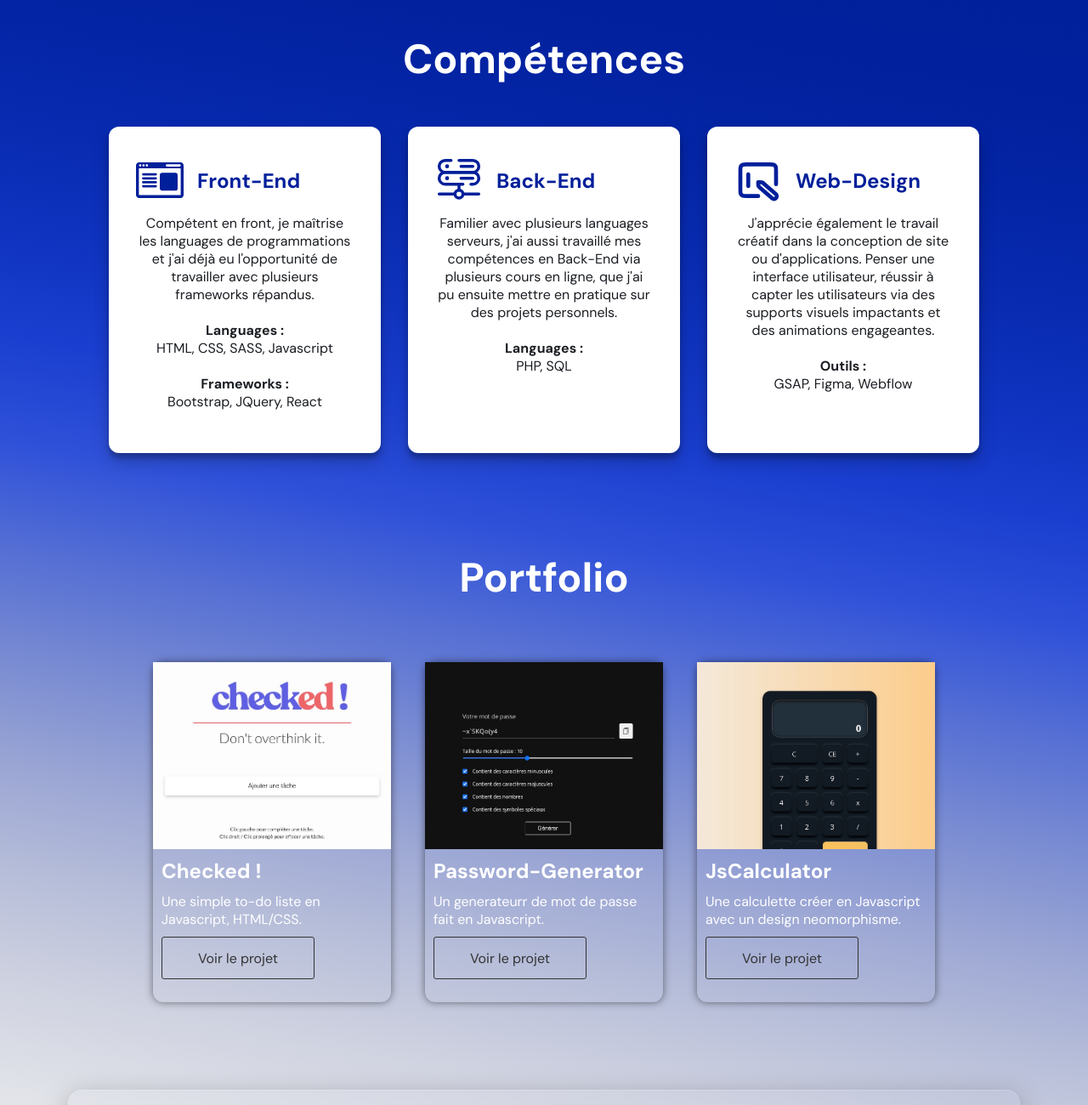
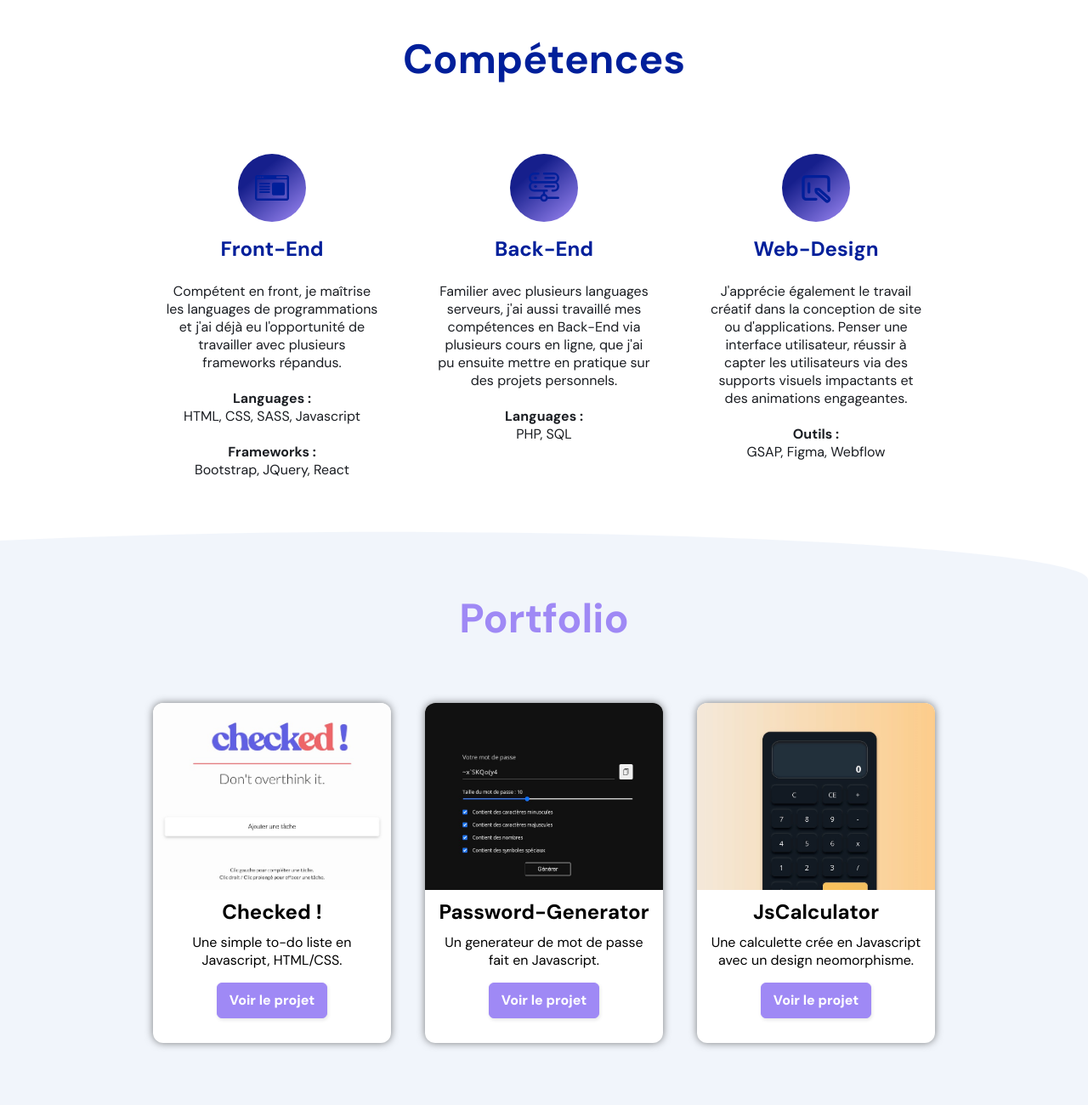
Before and after one commit to MaximeBordeau/MaximeBordeau.github.io, a website: page index.html in a window 1280 px wide. Shown: the part 820-2120 px from the top of the page at 85% size. Drawn offline with nearby package versions, Linux system fonts and the light colour scheme; a script that the page names is missing.

Commit message:
Add files via upload

```diff
--- a/index.html
+++ b/index.html
@@ -75,6 +75,8 @@
 
 
 
+
+
         <!-- <a href="#">
             <div class="bouton-fleche">
                 <img src="ressources/arrowDown.svg" alt="bouton-fleche" class="logo-fleche">
@@ -97,7 +99,10 @@
 
                 <div class="panel-competences" id="panel-competences-A">
                     <div class="flex-haut">
+                        <div class="container-svg">
+
                             <img src="ressources/webpage-svg.svg" alt="webpage-image" class="svg-competences">
+                        </div>
                         <h3>Front-End</h3>
                     </div>
 
@@ -119,7 +124,9 @@
 
                 <div class="panel-competences" id="panel-competences-B">
                     <div class="flex-haut">
+                        <div class="container-svg">
                             <img src="ressources/server-svg.svg" alt="computer-image" class="svg-competences">
+                        </div>
                         <h3>Back-End</h3>
                     </div>
                     <div class="flex-bas">
@@ -138,7 +145,9 @@
 
                 <div class="panel-competences" id="panel-competences-C">
                     <div class="flex-haut">
+                        <div class="container-svg">
                             <img src="ressources/drawing-tablet2-svg.svg" alt="tablet-image" class="svg-competences">
+                        </div>
                         <h3>Web-Design</h3>
                     </div>
                     <div class="flex-bas">
@@ -153,21 +162,41 @@
 
                 </div>
 
+
+
             </div>
+
+
         </section>
 
         <!-- Section Portfolio -->
 
+
+
         <section class="section-portfolio" id="port">
+
+            <div class="custom-shape-divider-top-1700650492">
+                <svg data-name="Layer 1" xmlns="http://www.w3.org/2000/svg" viewBox="0 0 1200 120"
+                    preserveAspectRatio="none">
+                    <path
+                        d="M600,112.77C268.63,112.77,0,65.52,0,7.23V120H1200V7.23C1200,65.52,931.37,112.77,600,112.77Z"
+                        class="shape-fill"></path>
+                </svg>
+            </div>
+
+
             <h2 class="titre-port">Portfolio</h2>
 
             <div class="container-portfolio">
+
                 <div class="item vague1">
                     <div class="cont-img-port">
                         <img src="ressources/todolist-cover.jpeg" alt="img portfolio">
                     </div>
+                    <div class="cont-text">
                         <h3>Checked !</h3>
                         <p>Une simple to-do liste en Javascript, HTML/CSS.</p>
+                    </div>
                     <a href="todo-list.html" class="btn-projets">Voir le projet</a>
                 </div>
 
@@ -175,8 +204,12 @@
                     <div class="cont-img-port">
                         <img src="ressources/password-generator-cover.jpg" alt="img portfolio">
                     </div>
+                    <div class="cont-text">
+
                         <h3>Password-Generator</h3>
-                    <p>Un generateurr de mot de passe fait en Javascript.</p>
+                        <p>Un generateur de mot de passe fait en Javascript.</p>
+                    </div>
+
                     <a href="password-generator.html" class="btn-projets">Voir le projet</a>
                 </div>
 
@@ -184,8 +217,12 @@
                     <div class="cont-img-port">
                         <img src="ressources/calculator-cover.jpg" alt="img portfolio">
                     </div>
+                    <div class="cont-text">
+
                         <h3>JsCalculator</h3>
-                    <p>Une calculette créer en Javascript avec un design neomorphisme.</p>
+                        <p>Une calculette crée en Javascript avec un design neomorphisme.</p>
+                    </div>
+
                     <a href="calculator.html" class="btn-projets">Voir le projet</a>
                 </div>
             </div>
@@ -244,7 +281,8 @@
 
 
                 <div class="texte-contact">
-                    <p>Intéressé par mon profil, vous souhaitez travailler sur un projet ? <br> Envoyer moi un mail à <strong>Bordeau.M@gmail.com</strong> ou cliquer sur le bouton.
+                    <p>Intéressé par mon profil, vous souhaitez travailler sur un projet ? <br> Envoyer moi un mail à
+                        <strong>Bordeau.M@gmail.com</strong> ou cliquer sur le bouton.
                     </p>
                 </div>
                 <div class="button-contact">
@@ -267,7 +305,8 @@
             </div>
 
             <div class="links">
-                <a href="https://linkedin.com/in/maximebordeau"><img src="ressources/linkedin-svg.svg" alt="Linkedin"></a>
+                <a href="https://linkedin.com/in/maximebordeau"><img src="ressources/linkedin-svg.svg"
+                        alt="Linkedin"></a>
                 <a href="https://github.com/MaximeBordeau"><img src="ressources/github-svg.svg" alt="GitHub"></a>
                 <!-- <a href="htt"><img src="ressources/email-svg.svg" alt="Email"></a> -->
 
--- a/styles/_variables.scss
+++ b/styles/_variables.scss
@@ -1,12 +1,11 @@
-$couleurPrimaire :  #001F9A;
-$couleurPrimaireLight : #BBBBF1; //14 shades en moins
-$couleurSecondaire :#AF5AF5;
-$couleurSecondaireLight :#DED9E7;
+$couleur1 :  #001F9A;
 
-$couleurnoire : #1A1D22;
-$couleurTertiaireLight :#ffffff ;
+$couleur2 :#9f89f5;
 
-$couleurDetails : #e8d5b5 ;
+$couleurblack : #1A1D22;
+$couleurwhite :#ffffff ;
+$couleurgrey: #F1F5FB;
+
 
 $fontsizeTitre: 3.5rem;
 
--- a/styles/style.scss
+++ b/styles/style.scss
@@ -25,30 +25,30 @@ body {
   -webkit-font-smoothing: antialiased;
 }
 
-.wrapper {
-  background: linear-gradient(
-    190deg,
-    rgb(0% 12.157% 60.392%) 0%,
-    rgb(0.297% 12.604% 61.437%) 6.25%,
-    rgb(1.25% 13.973% 64.455%) 12.5%,
-    rgb(3.04% 16.341% 69.116%) 18.75%,
-    rgb(5.919% 19.809% 74.918%) 25%,
-    rgb(10.157% 24.469% 81.258%) 31.25%,
-    rgb(18.379% 31.81% 85.105%) 37.5%,
-    rgb(33.365% 43.399% 83.213%) 43.75%,
-    rgb(47.647% 54.673% 82.549%) 50%,
-    rgb(60.601% 65.153% 83.213%) 56.25%,
-    rgb(71.804% 74.482% 85.105%) 62.5%,
-    rgb(81.042% 82.429% 87.935%) 68.75%,
-    rgb(88.28% 88.883% 91.275%) 75%,
-    rgb(93.622% 93.822% 94.614%) 81.25%,
-    rgb(97.242% 97.283% 97.444%) 87.5%,
-    rgb(99.323% 99.326% 99.336%) 93.75%,
-    rgb(100% 100% 100%) 100%
-  );
+// .wrapper {
+//   background: linear-gradient(
+//     190deg,
+//     rgb(0% 12.157% 60.392%) 0%,
+//     rgb(0.297% 12.604% 61.437%) 6.25%,
+//     rgb(1.25% 13.973% 64.455%) 12.5%,
+//     rgb(3.04% 16.341% 69.116%) 18.75%,
+//     rgb(5.919% 19.809% 74.918%) 25%,
+//     rgb(10.157% 24.469% 81.258%) 31.25%,
+//     rgb(18.379% 31.81% 85.105%) 37.5%,
+//     rgb(33.365% 43.399% 83.213%) 43.75%,
+//     rgb(47.647% 54.673% 82.549%) 50%,
+//     rgb(60.601% 65.153% 83.213%) 56.25%,
+//     rgb(71.804% 74.482% 85.105%) 62.5%,
+//     rgb(81.042% 82.429% 87.935%) 68.75%,
+//     rgb(88.28% 88.883% 91.275%) 75%,
+//     rgb(93.622% 93.822% 94.614%) 81.25%,
+//     rgb(97.242% 97.283% 97.444%) 87.5%,
+//     rgb(99.323% 99.326% 99.336%) 93.75%,
+//     rgb(100% 100% 100%) 100%
+//   );
 
-  // position: relative;
-}
+//   // position: relative;
+// }
 
 section {
   width: 100%;
@@ -105,7 +105,7 @@ h4 {
     //   justify-content: flex-start;
     // }
 
-    font-size: 1.1rem;
+    font-size: clamp(1.2rem, 1.1143rem + 0.4286vw, 1.5rem);
     font-weight: 200;
     width: 100%;
     height: 15%;
@@ -114,7 +114,7 @@ h4 {
     display: flex;
     flex-direction: row;
     justify-content: flex-end;
-    // align-items: center;
+    align-items: center;
 
     // text-align: center;
 
@@ -133,7 +133,7 @@ h4 {
       a {
         list-style-type: none;
         text-decoration: none;
-        color: white;
+        color: $couleurwhite;
         opacity: 100%;
       }
     }
@@ -214,7 +214,6 @@ h4 {
     justify-content: center;
     gap: 1rem;
 
-
     h1 {
       width: 100%;
       font-family: "Poppins";
@@ -237,13 +236,11 @@ h4 {
       // }
 
       p {
-        color: white;
+        color: $couleurwhite;
       }
 
       strong {
-        color: $couleurSecondaire;
-        color: #556fd4;
-
+        color: $couleur2;
       }
     }
   }
@@ -298,7 +295,7 @@ h4 {
         width: 6px;
         height: 6px;
         margin-left: -3px;
-        background-color: #556fd4;
+        background-color: $couleur2;
         border-radius: 100%;
         -webkit-animation: sdb10 2s infinite;
         animation: sdb10 2s infinite;
@@ -365,6 +362,26 @@ h4 {
       }
     }
   }
+
+  .custom-shape-divider-bottom-1700648719 {
+    position: absolute;
+    bottom: 0;
+    left: 0;
+    width: 100%;
+    overflow: hidden;
+    line-height: 0;
+  }
+
+  .custom-shape-divider-bottom-1700648719 svg {
+    position: relative;
+    display: block;
+    width: calc(100% + 1.3px);
+    height: 29px;
+  }
+
+  .custom-shape-divider-bottom-1700648719 .shape-fill {
+    fill: #ffffff;
+  }
 }
 
 /* ---------- Section Compétences ---------- */
@@ -377,9 +394,9 @@ h4 {
   //   width: 40rem;
   //   height: 40rem;
   //   border-radius: 50%;
-  //   border: 1px solid white;
-  //   background: $couleurSecondaire;
-  // background: radial-gradient(circle, $couleurSecondaire -30%, rgba(255,255,255,1) 100%);
+  //   border: 1px solid $couleurwhite;
+  //   background: $couleur2;
+  // background: radial-gradient(circle, $couleur2 -30%, rgba(255,255,255,1) 100%);
   // }
 
   .titre-competences {
@@ -387,7 +404,7 @@ h4 {
     justify-content: center;
     text-align: center;
     padding: 2rem;
-    color: white;
+    color: $couleur1;
   }
 
   .container-competences {
@@ -398,39 +415,55 @@ h4 {
 
     justify-content: center;
     align-items: center;
-    gap: 2rem;
     padding: 1rem;
     display: flex;
     flex-direction: row;
-    color: $couleurnoire;
+    color: $couleurblack;
     flex-wrap: wrap;
     width: 100%;
 
     .panel-competences {
       min-width: 18rem;
       width: 20rem;
-      height: 24rem;
+      height: 27rem;
       border-radius: 12px;
       padding: 2rem;
-      box-shadow: rgba(0, 0, 0, 0.19) 0px 10px 20px,
-        rgba(0, 0, 0, 0.23) 0px 6px 6px;
+      // box-shadow: rgba(0, 0, 0, 0.19) 0px 10px 20px,
+      //   rgba(0, 0, 0, 0.23) 0px 6px 6px;
 
-      background-color: white;
+      background-color: $couleurwhite;
       text-align: center;
 
       .flex-haut {
         display: flex;
-        flex-direction: row;
+        flex-direction: column;
         align-items: center;
         justify-content: flex-start;
 
         h3 {
-          color: $couleurPrimaire;
+          color: $couleur1;
           padding: 1rem;
         }
 
-        .svg-competences {
-          width: 3.5rem;
+        .container-svg {
+          border-radius: 50%;
+          width: 5rem;
+          height: 5rem;
+          background: rgb(22, 31, 140);
+          background: linear-gradient(
+            140deg,
+            rgba(22, 31, 140, 1) 30%,
+            rgba(159, 137, 245, 1) 100%
+          );
+          position: relative;
+
+          .svg-competences {
+            width: 2.5rem;
+            position: absolute;
+            top: 50%;
+            left: 50%;
+            transform: translate(-50%, -50%);
+          }
         }
       }
 
@@ -451,12 +484,37 @@ h4 {
 
 .section-portfolio {
   // background-color: #001f9a;
-  // border: 1px solid white;
-  color: white;
+  // border: 1px solid $couleurwhite;
   flex-direction: column;
 
   justify-content: flex-start;
   align-items: center;
+
+  background-color: $couleurgrey;
+
+  position: relative;
+
+  .custom-shape-divider-top-1700650492 {
+    position: absolute;
+    top: 0;
+    left: 0;
+    width: 100%;
+    overflow: hidden;
+    line-height: 0;
+    transform: rotate(180deg);
+    // height: 100%;
+
+    svg {
+      position: relative;
+      display: block;
+      width: calc(127% + 1.3px);
+      height: 64px;
+
+      .shape-fill {
+        fill: #ffffff;
+      }
+    }
+  }
 
   .titre-port {
     padding: 3rem;
@@ -465,6 +523,7 @@ h4 {
     // margin: 80px 0px 0 150px;
     text-align: center;
     margin: auto;
+    color: $couleur2;
   }
 
   .container-portfolio {
@@ -486,6 +545,13 @@ h4 {
 
       border-radius: 12px;
 
+      background-color: $couleurwhite;
+
+      display: flex;
+
+      flex-direction: column;
+      align-items: center;
+
       &:hover {
         transform: translateY(-5px);
       }
@@ -498,47 +564,97 @@ h4 {
         img {
           width: 100%;
           height: auto;
+          border-radius: 12px;
         }
       }
 
-      h3 {
+
+
+      .cont-text{
+
+        text-align: center;
+
+         h3 {
         padding: 10px 10px 0;
       }
       p {
         padding: 10px 10px 0;
       }
+
+
+      }
+
+      .btn-projets {
+        margin-top: 1rem;
+        background: $couleur2;
+        border: 1px solid $couleur2;
+        border-radius: 6px;
+        box-shadow: rgba(0, 0, 0, 0.1) 1px 2px 4px;
+        box-sizing: border-box;
+        color: #ffffff;
+        cursor: pointer;
+        display: inline-block;
+        // font-family: nunito,roboto,proxima-nova,"proxima nova",sans-serif;
+        font-size: 16px;
+        font-weight: 800;
+        line-height: 16px;
+        min-height: 40px;
+        outline: 0;
+        padding: 12px 14px;
+        text-align: center;
+        text-rendering: geometricprecision;
+        text-transform: none;
+        user-select: none;
+        -webkit-user-select: none;
+        touch-action: manipulation;
+        vertical-align: middle;
+        text-decoration-line: none;
+
+        &:hover,
+        &:active {
+          background-color: initial;
+          background-position: 0 0;
+          color: $couleur2;
+        }
+
+        &:active {
+          opacity: 0.5;
+        }
+      }
     }
 
+
+
     .btn-projets {
-      display: block;
-      margin: 10px;
-      width: 180px;
-      height: 50px;
-      line-height: 50px;
-      text-align: center;
-      color: #333;
-      text-decoration: none;
-      border: 1px solid #333;
-      border-radius: 3px;
-      cursor: pointer;
-      position: relative;
-      overflow: hidden;
+      // display: block;
+      // margin: 10px;
+      // width: 180px;
+      // height: 50px;
+      // line-height: 50px;
+      // text-align: center;
+      // color: #333;
+      // text-decoration: none;
+      // border: 1px solid #333;
+      // border-radius: 3px;
+      // cursor: pointer;
+      // position: relative;
+      // overflow: hidden;
 
-      &::after {
-        content: "";
-        height: 240px;
-        width: 100px;
-        background: rgba(255, 255, 255, 0.4);
-        display: block;
-        position: absolute;
-        left: -150px;
-        top: -50px;
-        transform: rotate(-45deg);
-      }
-      &:hover::after {
-        transition: transform 0.3s 0.1s linear;
-        transform: translateX(400px);
-      }
+      // &::after {
+      //   content: "";
+      //   height: 240px;
+      //   width: 100px;
+      //   background: rgba(255, 255, 255, 0.4);
+      //   display: block;
+      //   position: absolute;
+      //   left: -150px;
+      //   top: -50px;
+      //   transform: rotate(-45deg);
+      // }
+      // &:hover::after {
+      //   transition: transform 0.3s 0.1s linear;
+      //   transform: translateX(400px);
+      // }
     }
   }
 }
@@ -552,10 +668,11 @@ h4 {
   align-items: center;
   padding-bottom: 12rem;
 
-  color: #1a1d22;
+  color: $couleurblack;
 
   width: 100%;
 
+  background-color: $couleurwhite;
 
   .container-apropos {
     @include defaultFlexContainer;
@@ -582,7 +699,6 @@ h4 {
     border: 1px solid rgba(255, 255, 255, 0.18);
 
     max-width: 1120px;
-
 
     .flex-photo {
       width: fit-content;
@@ -619,7 +735,7 @@ h4 {
   justify-content: flex-start;
   align-items: center;
   height: 15%;
-  background-color: $couleurPrimaire;
+  background-color: $couleur1;
 
   //   @media screen and (min-width: 320px) {
   //     height: 10%;
@@ -627,7 +743,7 @@ h4 {
 
   .container-contact {
     @include defaultFlexContainer;
-    color: white;
+    color: $couleurwhite;
     max-width: 1120px;
 
     margin: auto;
@@ -642,7 +758,7 @@ h4 {
       align-items: center;
       justify-content: center;
 
-      background-color: $couleurnoire;
+      background-color: $couleurblack;
       border-radius: 12px;
       height: fit-content;
       padding: 2rem;
@@ -659,7 +775,7 @@ h4 {
           text-align: center;
           font-size: 1.5rem;
           font-weight: 700;
-          color: white;
+          color: $couleurwhite;
           width: 100%;
         }
       }
@@ -683,10 +799,10 @@ h4 {
         .button {
           appearance: none;
           background-color: transparent;
-          border: 1px solid white;
+          border: 1px solid $couleurwhite;
           border-radius: 36px;
           box-sizing: border-box;
-          color: white;
+          color: $couleurwhite;
           cursor: pointer;
           display: inline-block;
           font-size: 1.2rem;
@@ -710,8 +826,8 @@ h4 {
             pointer-events: none;
           }
           &:hover {
-            color: $couleurPrimaire;
-            background-color: white;
+            color: $couleur1;
+            background-color: $couleurwhite;
             box-shadow: rgba(0, 0, 0, 0.25) 0 8px 15px;
             transform: translateY(-2px);
           }
@@ -729,7 +845,7 @@ h4 {
 /* ---------- Section Footer ---------- */
 
 .section-footer {
-  background-color: $couleurPrimaire;
+  background-color: $couleur1;
   flex-direction: column;
 
   justify-content: flex-start;
@@ -743,20 +859,20 @@ h4 {
     height: 100%;
 
     .slogan-footer {
-      color: white;
+      color: $couleurwhite;
       // font-size: 1.3rem;
       font-weight: 200;
       text-align: center;
-      padding: 2%;
+      padding-top: 1rem;
 
       h3 {
         font-weight: 200;
-        font-size: clamp(1.3rem, 1.1rem + 1vw, 2rem);      }
-
+        font-size: clamp(1.3rem, 1.1rem + 1vw, 2rem);
+      }
     }
 
     .links {
-      color: $couleurnoire;
+      color: $couleurblack;
       width: 100%;
       display: flex;
       flex-direction: row;
@@ -766,15 +882,13 @@ h4 {
 
       a {
         text-decoration: none;
-        color: white;
+        color: $couleurwhite;
         width: 5%;
         min-width: 3rem;
-        max-width: 5rem;
+        max-width: 3rem;
 
         img {
           width: 100%;
-          min-width: 3rem;
-          max-width: 5rem;
         }
       }
     }
```
Also changed, not shown: styles/style.css, 1 other file. Lines whose indentation alone changed are shown as unchanged.
